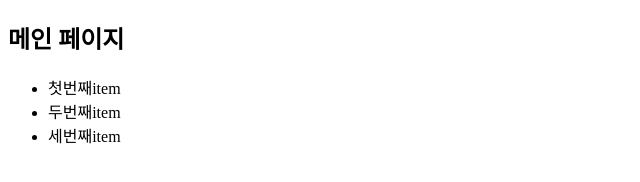
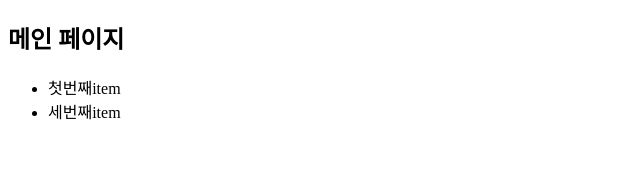
Before and after one commit to Young-27/MyApp, a plain HTML site: page index.html in a window 1280 px wide. Shown: the full height of the page, 0-640 px from the left. Drawn offline with Linux system fonts and the light colour scheme.

Commit message:
index.html 두 번째 item 삭제

```diff
--- a/index.html
+++ b/index.html
@@ -10,7 +10,6 @@
     <h2>메인 페이지</h2>
     <ul>
         <li>첫번째item</li>
-        <li>두번째item</li>
         <li>세번째item</li>
     </ul>
 </body>
```
